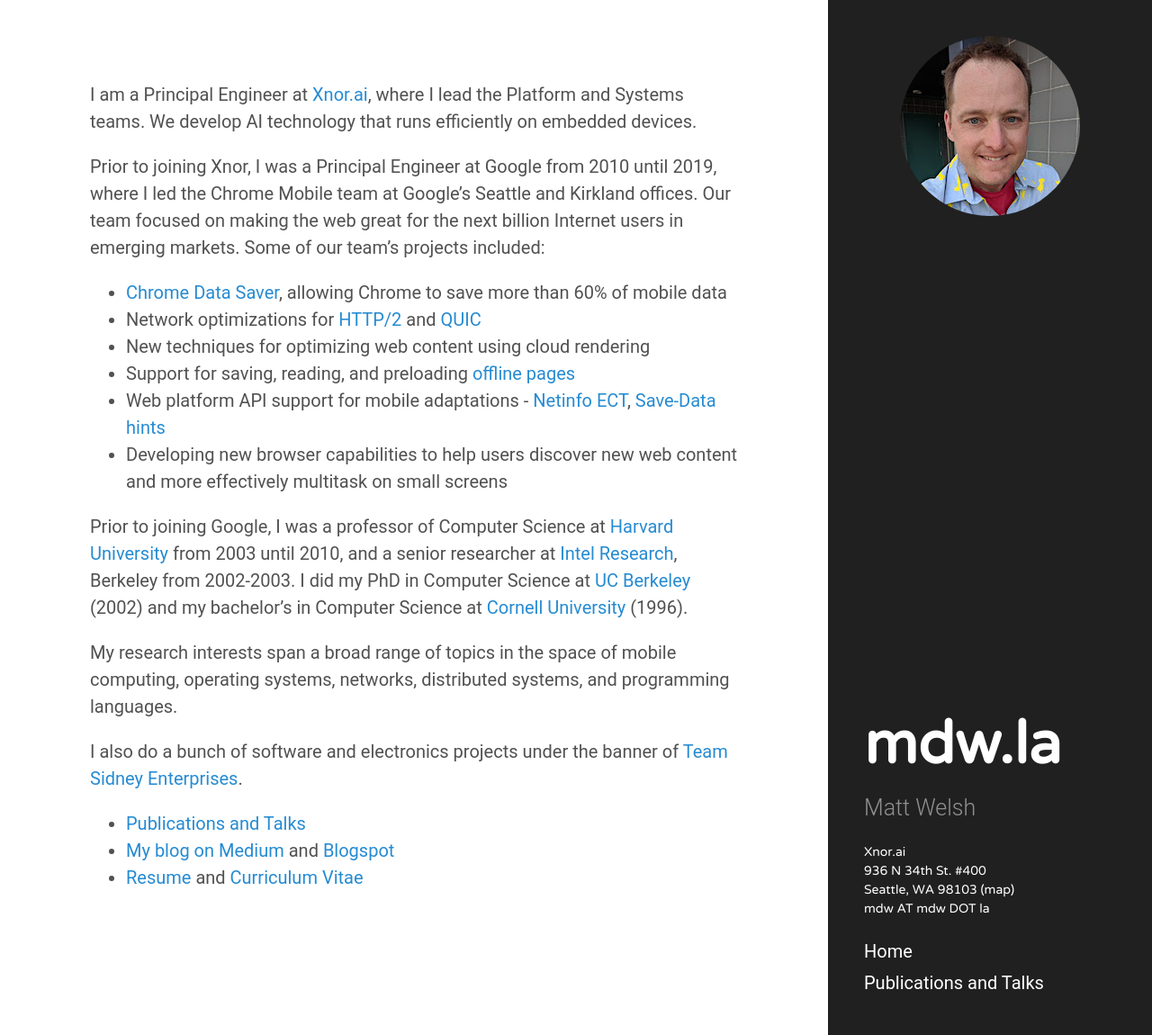
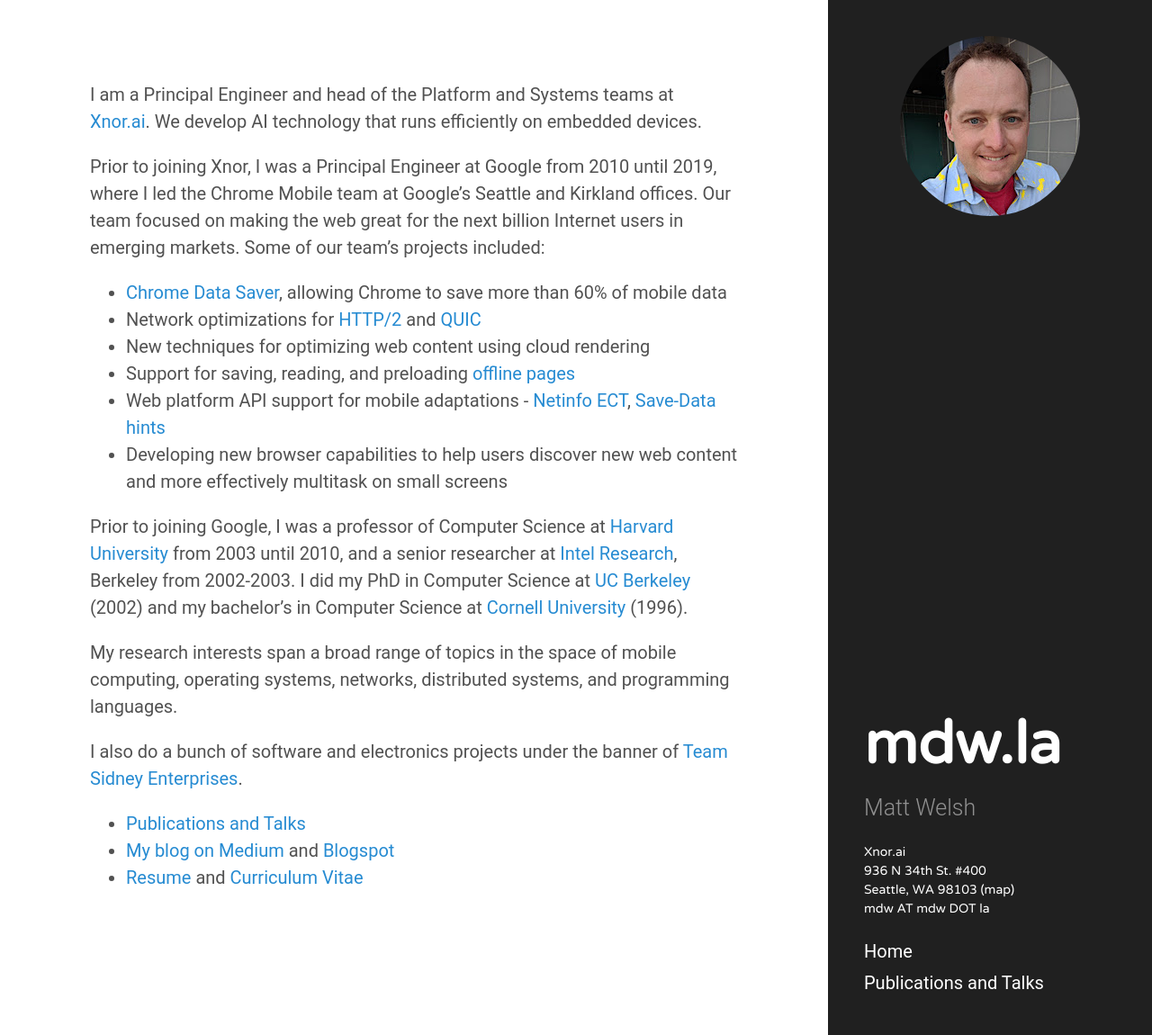
Before and after one commit to mdwelsh/mdwelsh.github.io, a Jekyll site: the page built from index.md, in a window 1280 px wide and 1150 px high. Shown: the whole window at 90% size. Built offline with Jekyll 4.4.1, drawn with Linux system fonts in a browser that asks for light colours.

Commit message:
Update index.md

```diff
--- a/index.md
+++ b/index.md
@@ -1,8 +1,8 @@
 ---
 layout: page
 ---
-I am a Principal Engineer at [Xnor.ai](https://www.xnor.ai/), where
-I lead the Platform and Systems teams.
+I am a Principal Engineer and head of the Platform and Systems
+teams at [Xnor.ai](https://www.xnor.ai/).
 We develop AI technology that runs efficiently on embedded devices.
 
 Prior to joining Xnor, I was a Principal Engineer at Google from
```
